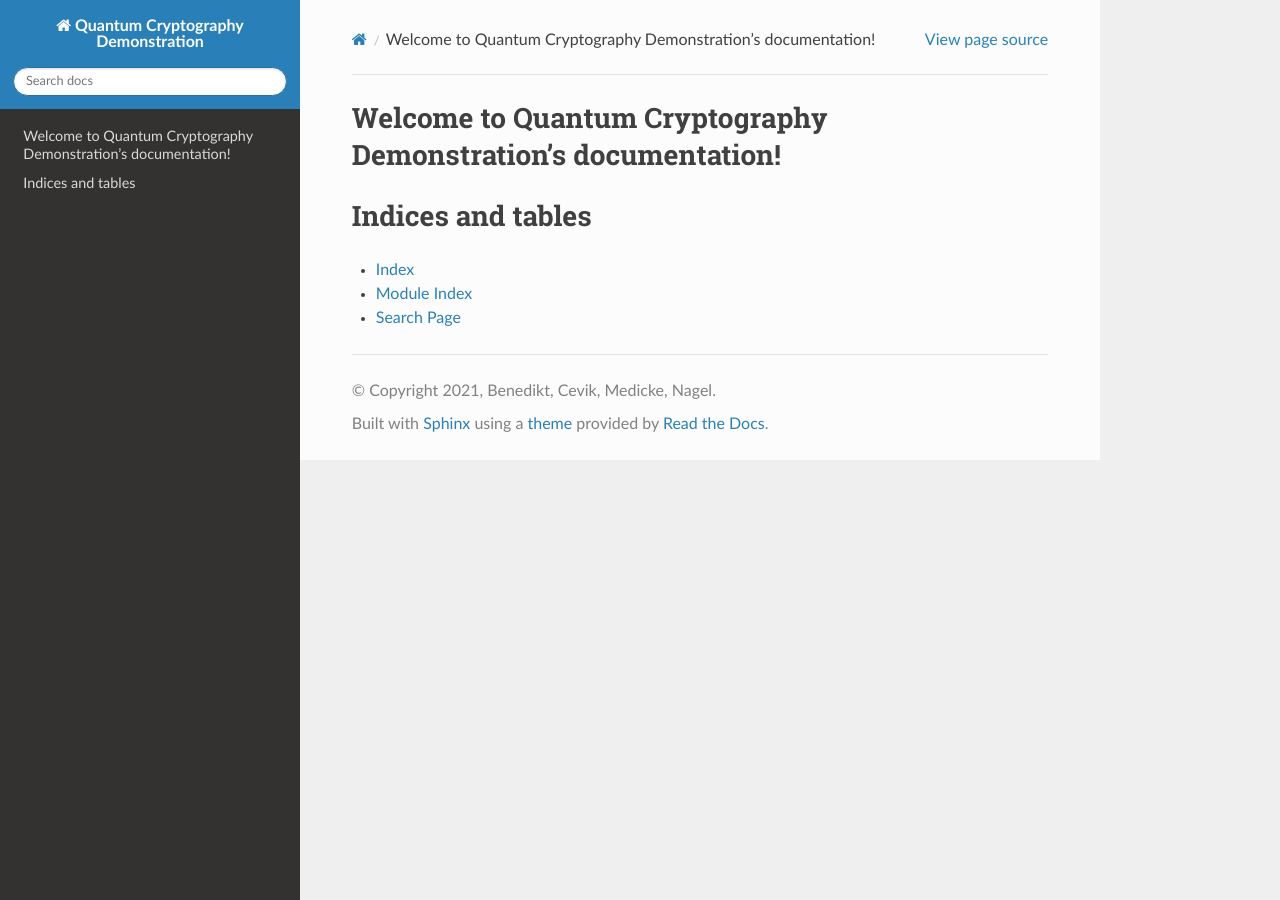
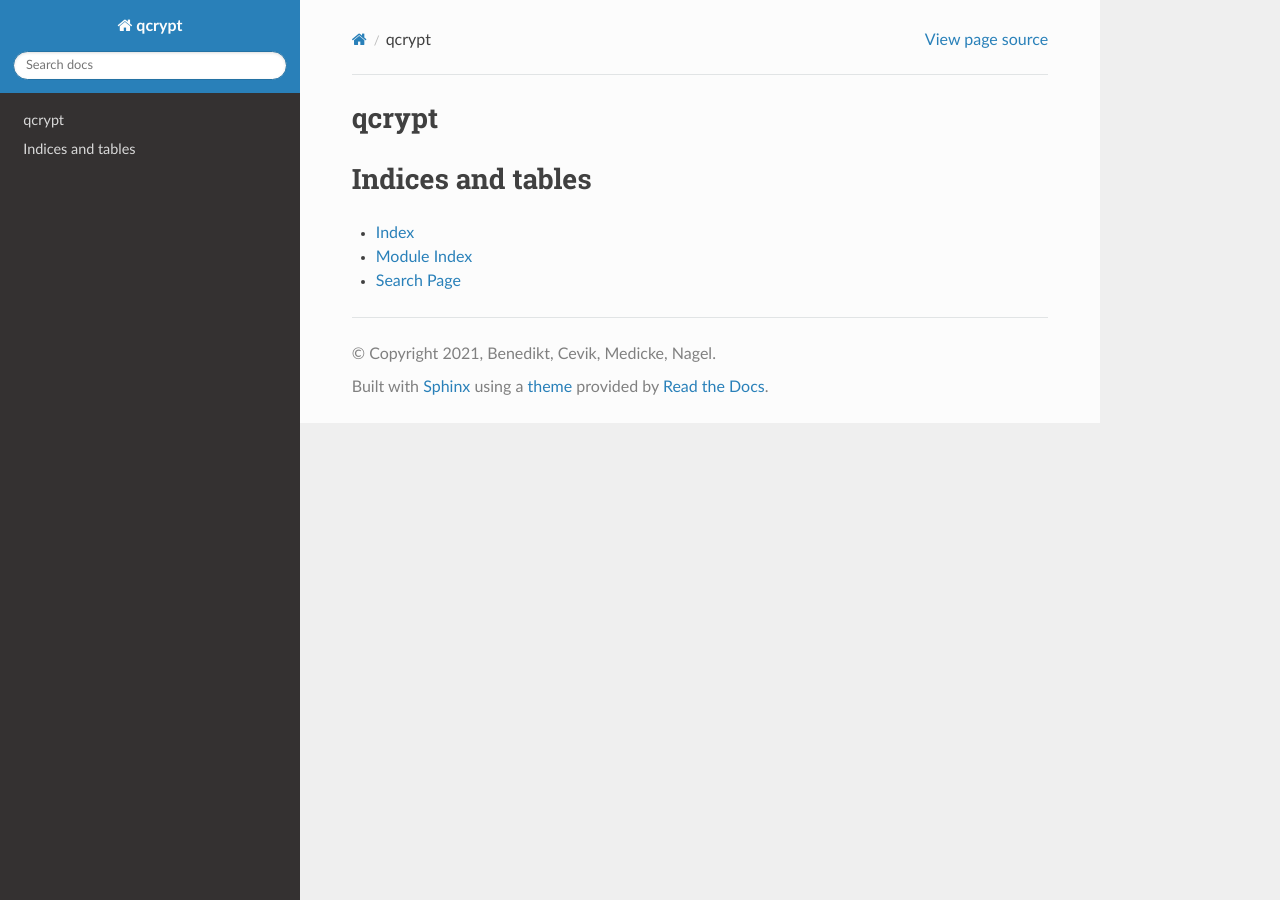
Before and after one commit to bmedicke/quantum_cryptography, a Sphinx documentation site: the page built from docs/index.rst, in a window 1280 px wide. Built offline with Sphinx 7.4.7 and the Read the Docs theme 2.0.0, drawn with Linux system fonts in a browser that asks for light colours.

Commit message:
fix library name

```diff
--- a/docs/conf.py
+++ b/docs/conf.py
@@ -18,7 +18,7 @@ print(sys.path)
 
 # -- Project information -----------------------------------------------------
 
-project = 'Quantum Cryptography Demonstration'
+project = 'qcrypt'
 copyright = '2021, Benedikt, Cevik, Medicke, Nagel'
 author = 'Benedikt, Cevik, Medicke, Nagel'
 
--- a/docs/index.rst
+++ b/docs/index.rst
@@ -3,8 +3,8 @@
    You can adapt this file completely to your liking, but it should at least
    contain the root `toctree` directive.
 
-Welcome to Quantum Cryptography Demonstration's documentation!
-==============================================================
+qcrypt
+======
 
 .. toctree::
    :maxdepth: 2
```
